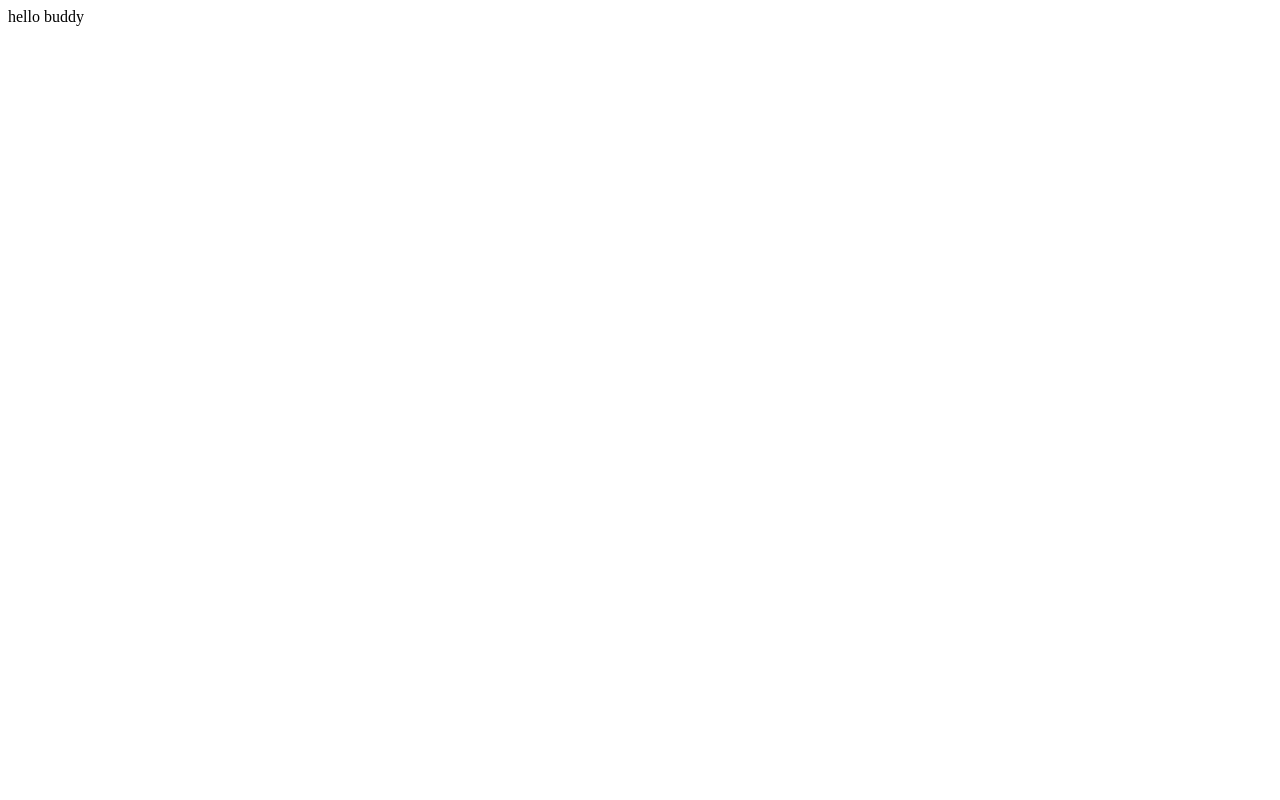
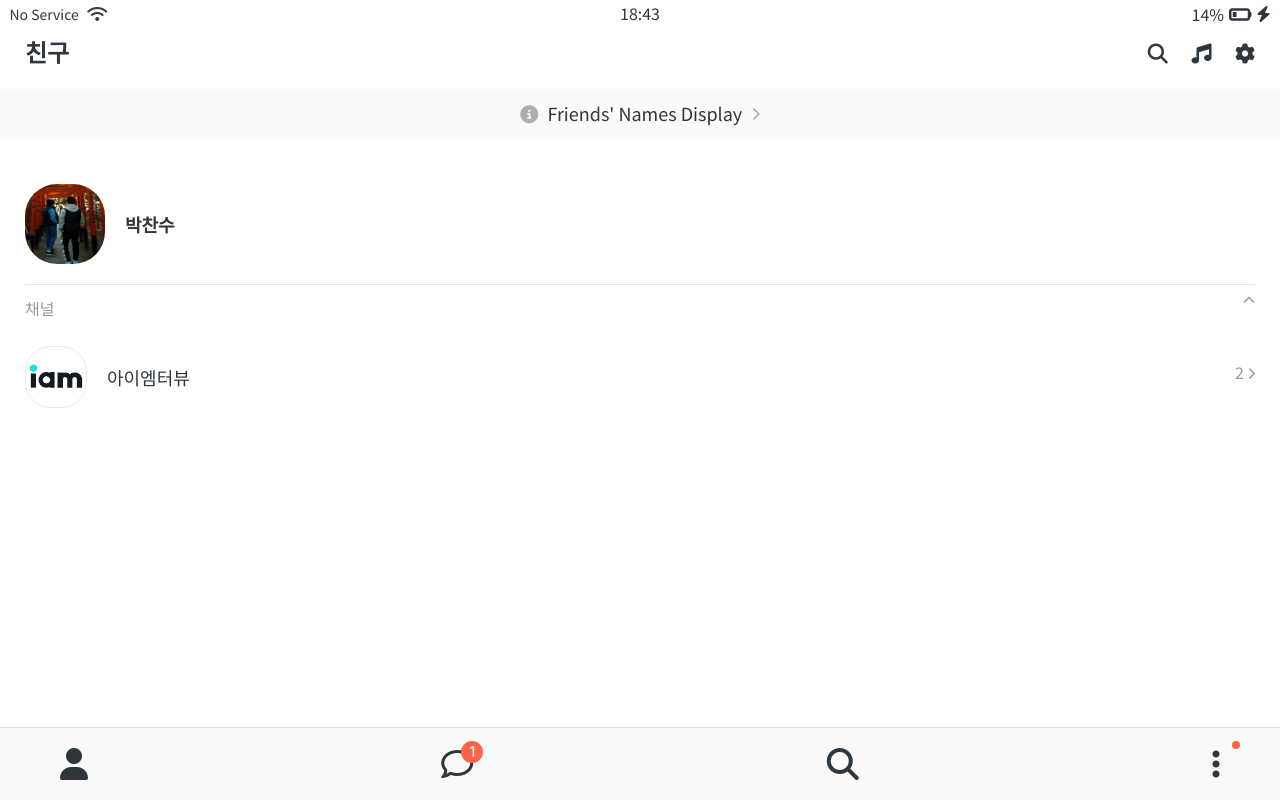
Before and after one commit to chamdasu/kakao-clone-2020, a plain HTML site: page friends.html in a window 1280 px wide. Drawn offline with Linux system fonts and the light colour scheme; files whose address does not match are found by name.

Commit message:
200731 Friends

```diff
--- /dev/null
+++ b/css/components/nav-bar.css
@@ -0,0 +1,45 @@
+.nav {
+    background-color: #f9f9fa;
+    padding: 20px 60px;
+    border-top: 1px solid rgba(0, 0, 0, 0.1);
+    position: fixed;
+    bottom: 0;
+    width: 100%;
+    box-sizing: border-box;
+}
+.nav__list {
+    display:flex;
+    justify-content: space-between;
+}
+.nav__link {
+    color: #2e363e;
+    position: relative;
+}
+.nav__notification {
+    background-color: tomato;
+    display: flex;
+    justify-content: center;
+    align-items: center;
+    width: 8px;
+    height: 8px;
+    border-radius: 4px;
+    position: absolute;
+    left: 20px;
+    top: -16px;
+}
+.nav__notification--number {
+    background-color: tomato;
+    display: flex;
+    justify-content: center;
+    align-items: center;
+    width: 22px;
+    height: 22px;
+    border-radius: 11px;
+    color: white;
+    font-weight: 500;
+    font-family: -apple-system, BlinkMacSystemFont, 'Segoe UI', Roboto, Oxygen, Ubuntu, Cantarell, 'Open Sans', 'Helvetica Neue', sans-serif;
+    position: absolute;
+    left: 20px;
+    top: -16px;
+    font-size: 14px;
+}
--- /dev/null
+++ b/css/components/screen-header.css
@@ -0,0 +1,17 @@
+.screen-header{
+    display: flex;
+    justify-content: space-between;
+    align-items: center;
+    padding: var(--horizontal-space);
+    padding-top: 40px;
+}
+.screen-header__title {
+    font-size: 24px;
+    font-weight: 600;
+}
+.screen-header__icons span {
+    margin-left: 20px;
+}
+.screen-header__title{
+    cursor: default;
+}
--- a/css/components/status-bar.css
+++ b/css/components/status-bar.css
@@ -3,6 +3,10 @@
     justify-content: center;
     padding: 5px 3px;
     cursor: default;
+    position: fixed;
+    top: 0;
+    width: 100%;
+    box-sizing: border-box;
 }
 .status-bar__column{
     width: 33%;
--- /dev/null
+++ b/css/components/user-component.css
@@ -0,0 +1,45 @@
+.user-component{
+    justify-content: space-between;
+    align-items: center;
+}
+
+.user-component,
+.user-component__column:first-child{
+    display: flex;
+    align-items: center;
+    margin-top: 10px;
+}
+.user-component__avatar{
+    width: 70px;
+    height: 70px;
+    border-radius: 28px;
+    margin-right: 20px;
+}
+
+.user-component__title{
+    font-weight: 600;
+    font-size: 18px;
+}
+.user-component__subtitle{
+    margin-top: 7px;
+    color:  #2e363e;
+    opacity: .7;
+    font-size: 14px;
+}
+.user-component__avatar--xl{
+    width: 80px;
+    height: 80px;
+    border-radius: 32px;
+}
+.user-component__avatar--sm{
+    width: 60px;
+    height:60px;
+    border-radius: 26px;
+    border:1px solid rgba(0, 0, 0, 0.1);
+}
+.user-component__column:last-child{
+    color: rgba(0, 0, 0, 0.4);
+}
+.user-component__title--not-bold{
+    font-weight: 400;
+}
--- a/css/reset.css
+++ b/css/reset.css
@@ -50,3 +50,8 @@ table {
 input:focus{
 	outline: none;
 }
+
+a{
+	color: inherit;
+	text-decoration: none;
+}
--- /dev/null
+++ b/css/screens/friends.css
@@ -0,0 +1,30 @@
+#friends-display-link {
+    text-align: center;
+    display: block;
+    background-color: #fafafa;
+    padding: 15px 0px;
+    font-size: 18px;
+}
+
+#friends-display-link i {
+    color: rgba(0, 0, 0, 0.3);
+    padding-left: 5px;
+    padding-right: 5px;
+}
+
+.friends-screen{
+    padding: var(--horizontal-space);
+}
+
+.friends-screen__channel{
+    margin-top: 20px;
+    border-top: 1px solid rgba(0, 0, 0, 0.1);
+    padding-top: 15px;
+}
+
+.friends-screen__channel-header{
+    margin-bottom: 20px;
+    justify-content: space-between;
+    display: flex;
+    color: rgba(0, 0, 0, 0.4);
+}
--- a/css/styles.css
+++ b/css/styles.css
@@ -4,11 +4,15 @@
 
 /* Components */
 @import "components/status-bar.css";
+@import "components/nav-bar.css";
+@import "components/screen-header.css";
+@import "components/user-component.css";
 
 /* Screens*/
 @import "screens/login.css";
+@import "screens/friends.css";
 
 body{
     font-family: 'Noto Sans KR',-apple-system, BlinkMacSystemFont, 'Segoe UI', Roboto, Oxygen, Ubuntu, Cantarell, 'Open Sans', 'Helvetica Neue', sans-serif;
-    color: rgb(14, 16, 26);
+        color: #2e363e;
 }
--- a/css/variables.css
+++ b/css/variables.css
@@ -1,3 +1,4 @@
 :root{
     --yellow:#fae100;
+    --horizontal-space:25px;
 }
--- a/friends.html
+++ b/friends.html
@@ -1 +1,110 @@
-hello buddy
+<!DOCTYPE html>
+<html lang="en">
+<head>
+    <link rel="stylesheet" href="css/styles.css">
+    <meta charset="UTF-8">
+    <meta name="viewport" content="width=device-width, initial-scale=1.0">
+    <title>Friends - kakaoclone</title>
+</head>
+
+<body>
+    <div class="status-bar">
+        <div class="status-bar__column">
+            <span>No Service</span>
+            <i class="fas fa-wifi"></i>
+        </div>
+        <div class="status-bar__column">
+            <span>18:43</span>
+        </div>
+        <div class="status-bar__column">
+            <span>14%</span>
+            <i class="fas fa-battery-quarter fa-lg" style="padding-top: 2px;"></i>
+            <i class="fas fa-bolt"></i>
+        </div>
+    </div>
+
+    <header class="screen-header">
+        <h1 class="screen-header__title">친구</h1>
+        <div class="screen-header__icons">
+            <span>
+                <i class="fas fa-search fa-lg"></i>
+            </span>
+            <span>
+                <i class="fas fa-music fa-lg"></i>
+            </span>
+            <span>
+                <i class="fas fa-cog fa-lg"></i>
+            </span>
+        </div>
+    </header>
+
+    <a id="friends-display-link">
+        <i class="fas fa-info-circle"></i>
+        Friends' Names Display
+        <i class="fas fa-chevron-right fa-xs"></i>
+    </a>
+
+    <main class="friends-screen">
+        <div class="user-component">
+            <div class="user-component__column">
+                <img src="file:///E:/MINE/coding/NomadCoder/kakao-clone-2020/image/KakaoTalk_20200731_180002000.jpg"
+                class="user-component__avatar user-component__avatar--xl"><!--user-component__avatar--xl은 modifier(변형)임-->
+                <div class="user-component__text">
+                    <h4 class="user-component__title">박찬수</h4>
+                    <!--<h6 class="user-component__subtitle">지나간 것은 지나간 대로</h6>-->
+                </div>
+            </div>
+            <div class="user-component__column"></div>
+        </div>
+        <div class="friends-screen__channel">
+            <div class="friends-screen__channel-header">
+                <span>채널</span>
+                <i class="fas fa-chevron-up fa-xs"></i>
+            </div>
+            <div class="user-component">
+                <div class="user-component__column">
+                    <img src="file:///E:/MINE/coding/NomadCoder/kakao-clone-2020/image/iam_ico.png.png"
+                    class="user-component__avatar user-component__avatar--sm">
+                    <div class="user-component__text">
+                        <h4 class="user-component__title user-component__title--not-bold">아이엠터뷰</h4>
+                    </div>
+                </div>
+                <div class="user-component__column">
+                    <span>2</span>
+                    <i class="fas fa-chevron-right fa-xs"></i>
+                </div>
+            </div>
+        </div>
+    </main>
+
+    <nav class="nav">
+        <ul class="nav__list">
+            <li class="nav__btn">
+                <a class="nav__link" href="friends.html">
+                    <i class="fas fa-user fa-2x"></i>
+                </a>
+            </li>
+            <li class="nav__btn">
+                <a class="nav__link" href="#">
+                    <span class="nav__notification--number">1</span>
+                    <i class="far fa-comment fa-2x"></i>
+                </a>
+            </li>
+            <li class="nav__btn">
+                <a class="nav__link" href="#">
+                    <i class="fas fa-search fa-2x"></i>
+                </a>
+            </li>
+            <li class="nav__btn">
+                <a class="nav__link" href="#">
+                    <div class="nav__notification"></div>
+                    <i class="fas fa-ellipsis-v fa-2x"></i>
+                </a>
+            </li>
+        </ul>
+    </nav>
+
+
+    <script src="https://kit.fontawesome.com/0d2ba77b4c.js" crossorigin="anonymous"></script>
+</body>
+</html>
```
Also changed, not shown: image/02.png (renamed from 02.png), image/KakaoTalk_20200731_180002000.jpg (added), image/iam_ico.png.png (added).
